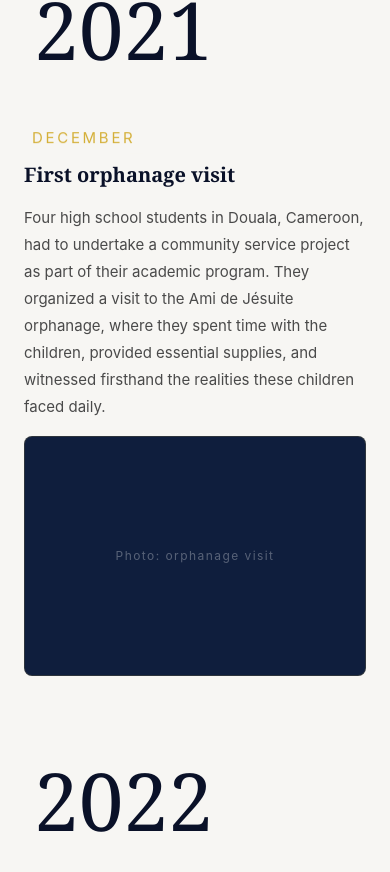
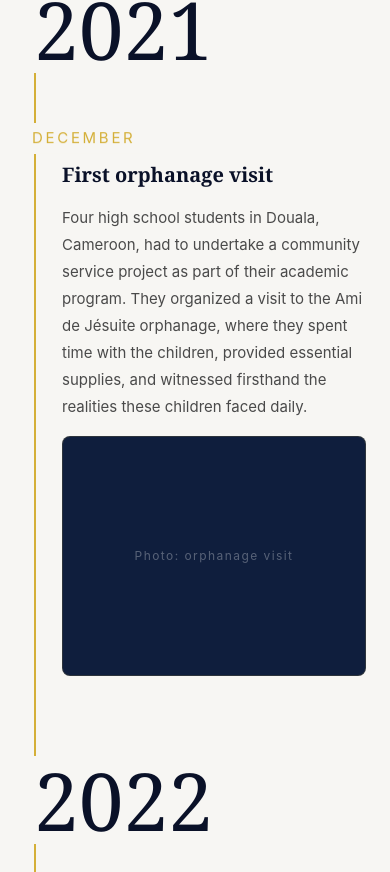
Before and after one commit to Daryllgio/gwags-website, a Next.js app: page /about/our-story in a window 390 px wide. Shown: the part 3672-4544 px from the top of the page. Built offline with nearby package versions, Linux system fonts and the light colour scheme.

Commit message:
Timeline vertical layout for tablet, gold line on mobile

```diff
--- a/app/globals.css
+++ b/app/globals.css
@@ -529,16 +529,30 @@ h1, h2, h3, h4 {
   height: 220px;
 }
 
-@media (max-width: 768px) {
+/* ── Timeline: vertical stacked layout (tablet + mobile, anything below 1024px) ──
+   Each entry stacks top-to-bottom: Year → Month → Title → Body → Image (full width).
+   A continuous gold vertical line runs down the left, passing behind the year and
+   month markers (their #F7F6F3 backgrounds mask the line). The title/body/image are
+   indented to the right of the line so they never touch it.
+   Breakpoint 1023.98px ▸ vertical below 1024px, horizontal desktop at 1024px and wider. */
+@media (max-width: 1023.98px) {
   .tl2-header {
     padding: 60px 24px 48px;
   }
 
+  /* GOLD VERTICAL LINE (vertical layout). Inherits width/colour/transform from the
+     base .tl2-timeline-body::before rule. */
   .tl2-timeline-body::before {
-    display: none;
+    display: block;
+    /* ADJUST ▸ horizontal position of the gold line (distance from the left screen edge) */
+    left: 35px;
+    /* ADJUST ▸ where the line starts/ends vertically (top of timeline → bottom) */
+    top: 0;
+    bottom: 0;
   }
 
   .tl2-year-header {
+    /* left padding (24px) = gutter for the year marker; the gold line at 35px passes through it */
     padding: 32px 24px 48px;
   }
 
@@ -549,6 +563,7 @@ h1, h2, h3, h4 {
 
   .tl2-event {
     display: block;
+    /* left padding (24px) = gutter for the month marker; the gold line at 35px passes through it */
     padding: 0 24px;
     min-height: auto;
     margin-bottom: 48px;
@@ -567,12 +582,16 @@ h1, h2, h3, h4 {
 
   .tl2-content {
     max-width: 100%;
+    /* ADJUST ▸ left padding so the title/body sit to the RIGHT of the gold line (clearance from the line) */
+    padding-left: 38px;
   }
 
   .tl2-image-col {
     width: 100%;
     margin-top: 16px;
     margin-left: 0;
+    /* ADJUST ▸ left padding so the image sits to the RIGHT of the gold line (keep equal to .tl2-content) */
+    padding-left: 38px;
   }
 
   .tl2-image-ph {
```
